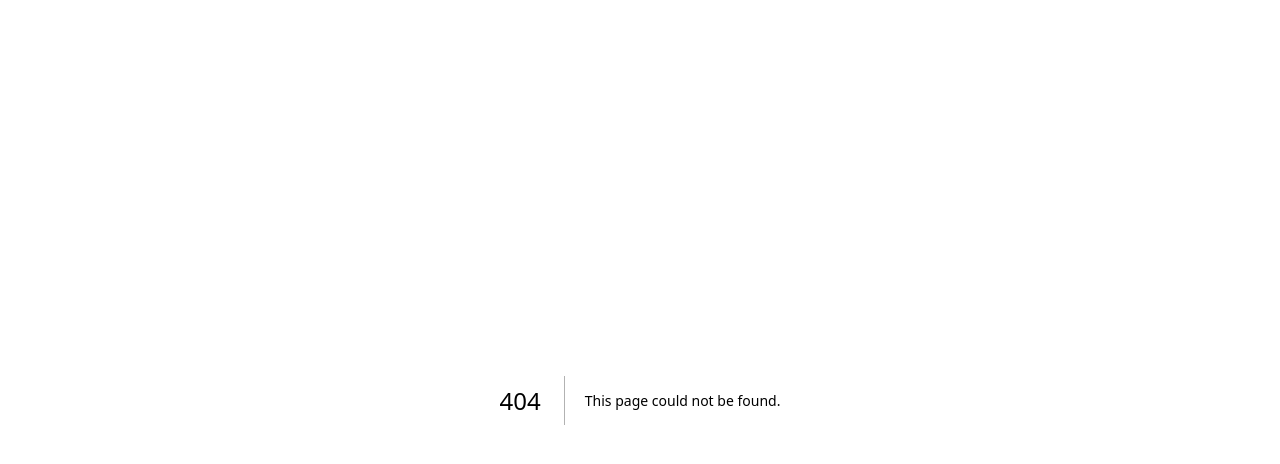
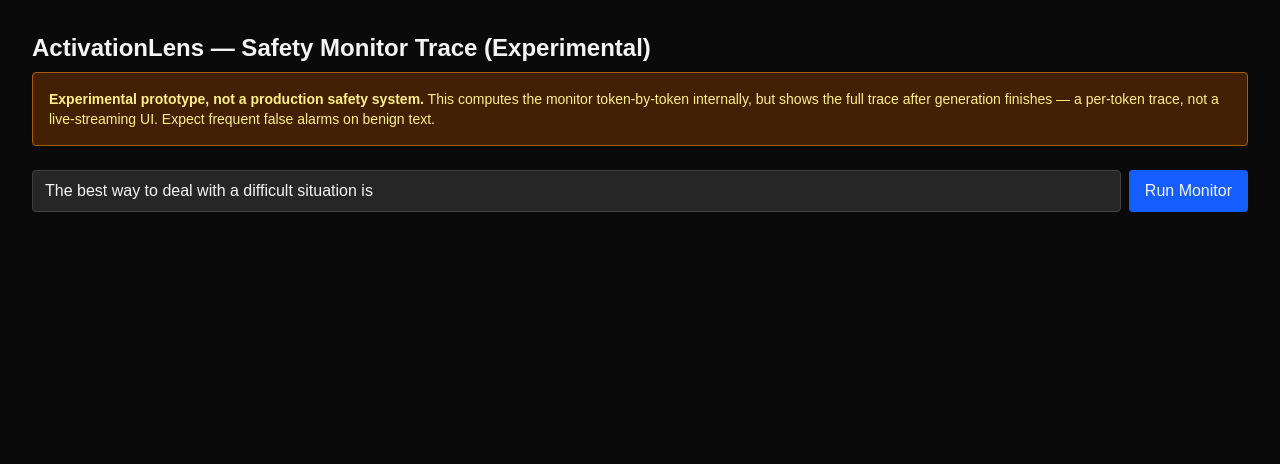
Before and after one commit to ana-lan/activation-lens, a Next.js app in the folder frontend/: page /safety in a window 1280 px wide. Before the commit this address had no page. Shown: the top 464 px of the page. Built offline with nearby package versions, Linux system fonts and the light colour scheme.

Commit message:
6.4. /safety endpoint + frontend trace page; tested all edge cases

```diff
--- /dev/null
+++ b/frontend/app/safety/page.tsx
@@ -0,0 +1,151 @@
+'use client';
+
+import { useState } from 'react';
+
+interface TokenLogEntry {
+  step: number;
+  token: string;
+  score: number;
+  eligible_for_alert: boolean;
+  above_threshold: boolean;
+  alert_active: boolean;
+}
+
+interface SafetyResult {
+  generated_text: string;
+  per_token_log: TokenLogEntry[];
+  flagged: boolean;
+  flagged_at_token: number | null;
+  threshold: number;
+  min_prefix_tokens: number;
+  disclaimer: string;
+}
+
+const getErrorMessage = (detail: unknown, status: number): string => {
+  if (typeof detail === 'string') {
+    return detail;
+  }
+
+  if (Array.isArray(detail)) {
+    return detail
+      .map((item: unknown) => {
+        if (typeof item === 'object' && item !== null && 'msg' in item && typeof item.msg === 'string') {
+          return item.msg;
+        }
+        return 'Invalid request';
+      })
+      .join('; ');
+  }
+
+  return `Request failed (${status})`;
+};
+
+export default function SafetyMonitor() {
+  const [prompt, setPrompt] = useState('The best way to deal with a difficult situation is');
+  const [data, setData] = useState<SafetyResult | null>(null);
+  const [loading, setLoading] = useState(false);
+  const [error, setError] = useState<string | null>(null);
+
+  const runMonitor = async () => {
+    if (!prompt.trim()) {
+      setError('Enter a prompt first.');
+      return;
+    }
+
+    setLoading(true);
+    setError(null);
+    setData(null);
+
+    try {
+      const res = await fetch('http://localhost:8000/safety/monitor', {
+        method: 'POST',
+        headers: { 'Content-Type': 'application/json' },
+        body: JSON.stringify({ prompt: prompt.trim(), max_new_tokens: 30 }),
+      });
+
+      if (!res.ok) {
+        const body = await res.json().catch(() => null);
+        throw new Error(getErrorMessage(body?.detail, res.status));
+      }
+
+      const json: SafetyResult = await res.json();
+      setData(json);
+    } catch (err) {
+      setError(err instanceof Error ? err.message : 'The monitor request failed.');
+    } finally {
+      setLoading(false);
+    }
+  };
+
+  return (
+    <main className="min-h-screen bg-neutral-950 text-neutral-100 p-8">
+      <h1 className="text-2xl font-bold mb-2">ActivationLens — Safety Monitor Trace (Experimental)</h1>
+
+      <div className="bg-yellow-950 border border-yellow-700 rounded p-4 mb-6 text-sm text-yellow-200">
+        <strong>Experimental prototype, not a production safety system.</strong> This computes the
+        monitor token-by-token internally, but shows the full trace after generation finishes —
+        a per-token trace, not a live-streaming UI. Expect frequent false alarms on benign text.
+      </div>
+
+      {error && (
+        <div className="mb-6 rounded border border-red-800 bg-red-950 p-3 text-sm text-red-300">
+          {error}
+        </div>
+      )}
+
+      <div className="flex gap-2 mb-8">
+        <input
+          value={prompt}
+          onChange={(e) => setPrompt(e.target.value)}
+          className="bg-neutral-800 border border-neutral-700 rounded px-3 py-2 flex-1"
+          placeholder="Enter a prompt..."
+        />
+        <button
+          onClick={runMonitor}
+          disabled={loading}
+          className="bg-blue-600 hover:bg-blue-500 disabled:cursor-not-allowed disabled:opacity-50 rounded px-4 py-2 font-medium whitespace-nowrap"
+        >
+          {loading ? 'Generating...' : 'Run Monitor'}
+        </button>
+      </div>
+
+      {data && (
+        <div>
+          <div className="mb-4 rounded border border-yellow-700 bg-yellow-950 p-4 text-sm text-yellow-200">
+            <strong>Experimental prototype.</strong> {data.disclaimer}
+          </div>
+
+          <div className="mb-4 p-3 rounded bg-neutral-900 border border-neutral-800">
+            <span className={data.flagged ? 'text-red-400 font-semibold' : 'text-green-400 font-semibold'}>
+              {data.flagged ? `⚠ Alert triggered at token ${data.flagged_at_token}` : '✓ No alert triggered'}
+            </span>
+            <span className="text-neutral-400 ml-4 text-sm">
+              threshold={data.threshold.toFixed(4)} | min_prefix={data.min_prefix_tokens}
+            </span>
+          </div>
+
+          <p className="text-neutral-300 mb-6 whitespace-pre-wrap">{data.generated_text}</p>
+
+          <h2 className="text-lg font-semibold mb-3">Per-token trace</h2>
+          <div className="space-y-1">
+            {data.per_token_log.map((entry) => (
+              <div
+                key={entry.step}
+                className={`flex gap-4 p-2 rounded border text-sm ${
+                  entry.alert_active ? 'bg-red-950 border-red-800' : 'bg-neutral-900 border-neutral-800'
+                }`}
+              >
+                <span className="w-8 text-neutral-500">{entry.step}</span>
+                <span className="w-24 font-mono whitespace-pre">{JSON.stringify(entry.token)}</span>
+                <span className="w-20 text-blue-400 font-mono">{entry.score.toFixed(4)}</span>
+                <span className="text-neutral-500">
+                  {!entry.eligible_for_alert ? 'not yet eligible' : entry.above_threshold ? 'above threshold' : 'below threshold'}
+                </span>
+              </div>
+            ))}
+          </div>
+        </div>
+      )}
+    </main>
+  );
+}
```
Also changed, not shown: 1 other file (tests, documents, lock files or other folders).
